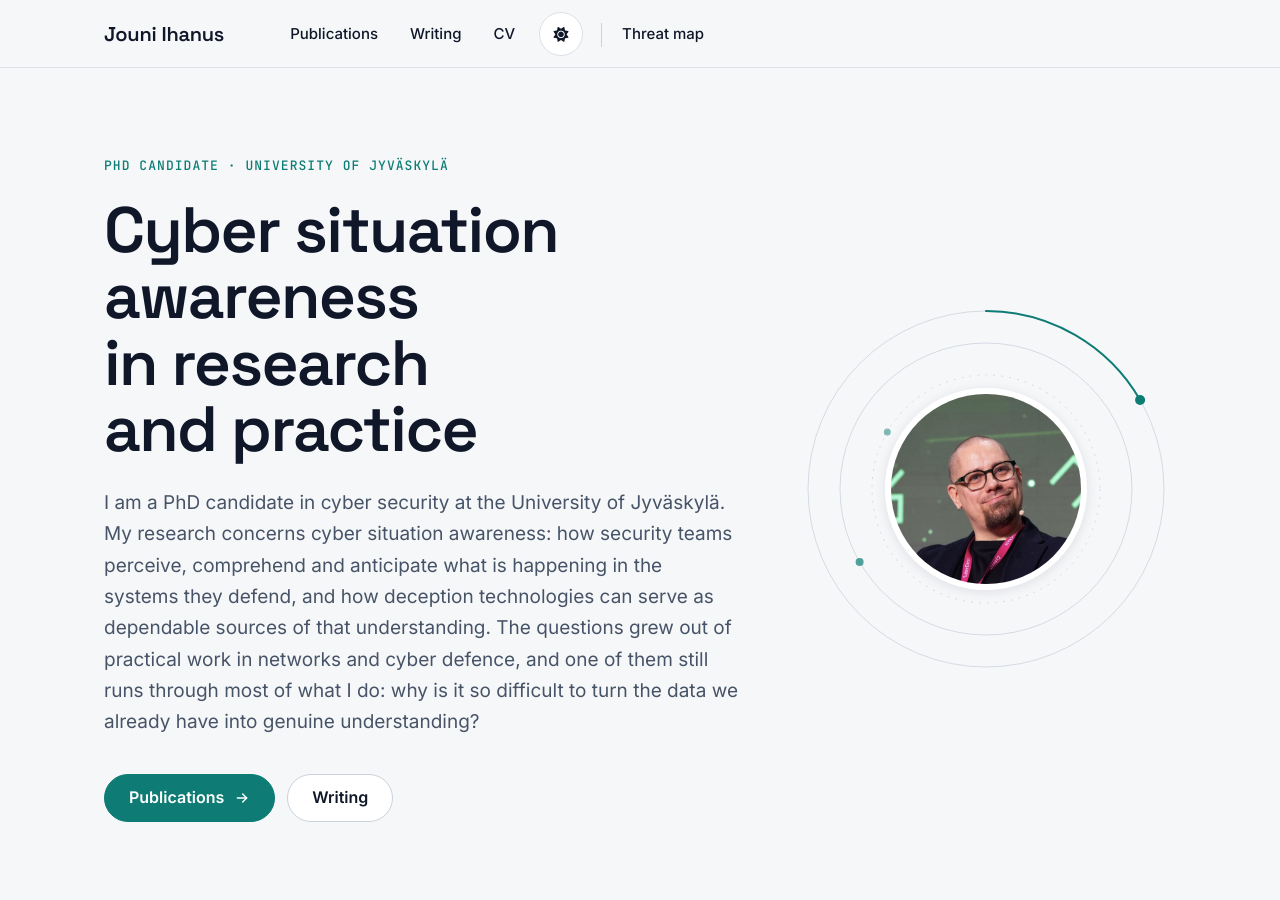
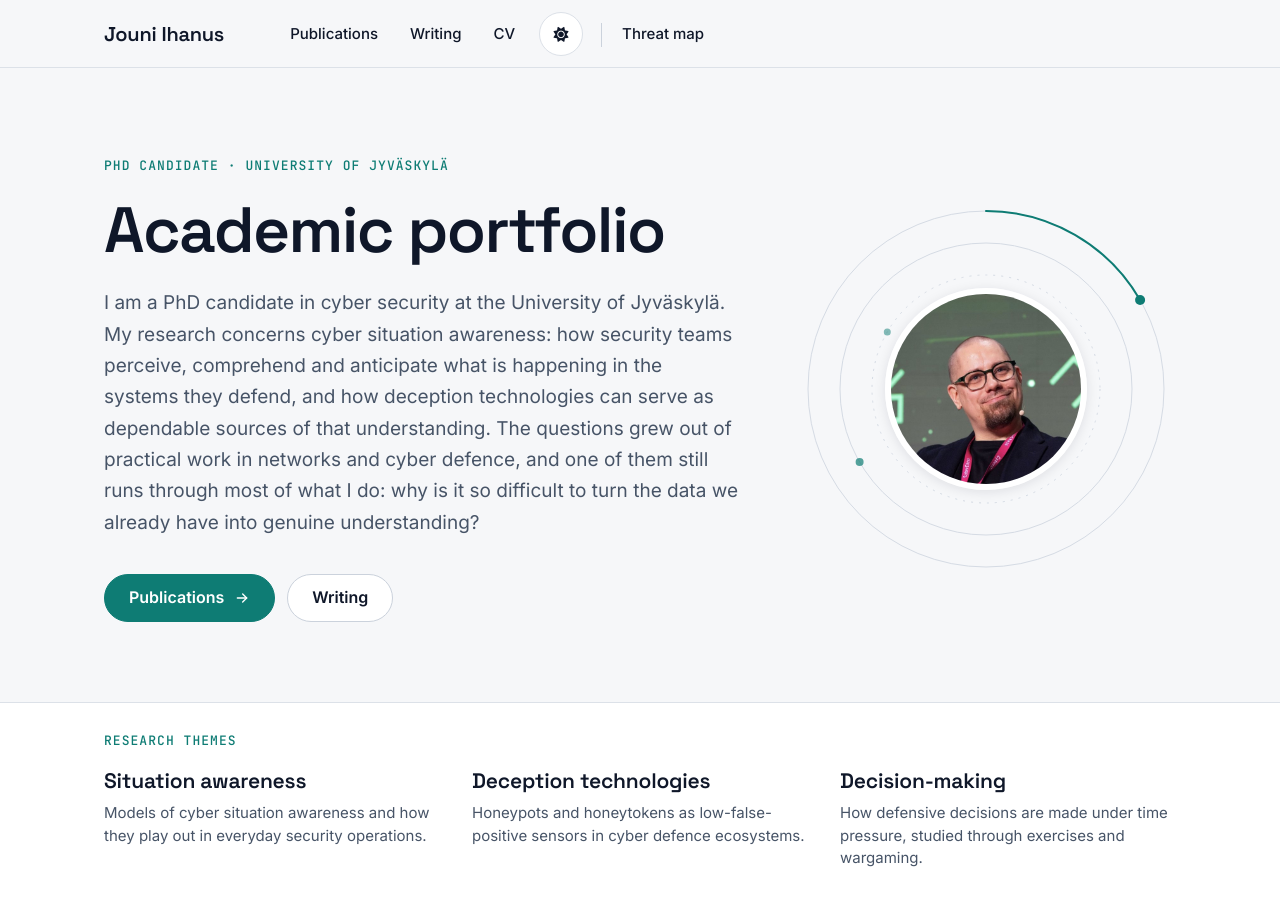
Before and after one commit to WNemesisW/WNemesisW.github.io, a Jekyll site: the page built from _pages/about.md, in a window 1280 px wide and 900 px high. Built offline with Jekyll 4.4.1, drawn with Linux system fonts in a browser that asks for light colours; a script bundle is joined from its source files by our own code; library files that are not in the unit come from our copies.

Commit message:
Etusivun otsikko: Academic portfolio
Co-Authored-By: Claude Opus 5.5 <noreply@anthropic.com>

```diff
--- a/_pages/about.md
+++ b/_pages/about.md
@@ -1,7 +1,7 @@
 ---
 permalink: /
 layout: home
-title: "Cyber situation awareness in research and practice"
+title: "Academic portfolio"
 excerpt: "Jouni Ihanus – PhD candidate and cyber security practitioner working on cyber situation awareness and deception technologies."
 author_profile: false
 redirect_from:
```
